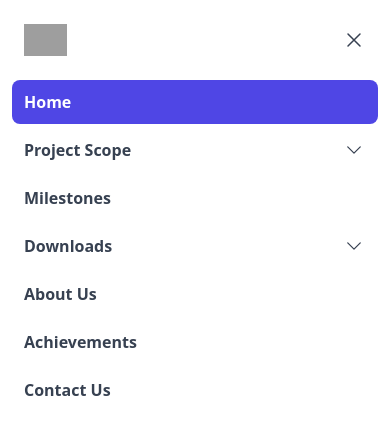
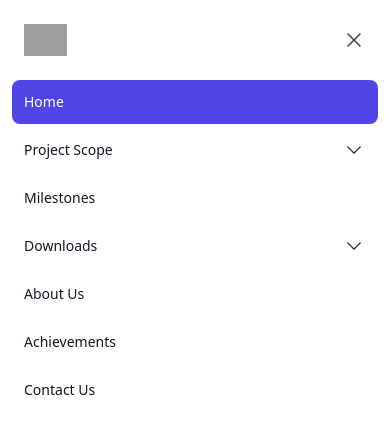
Before and after one commit to Red-Stream-Y3/HydroGuard, a React (Vite) app in the folder HydroGuard/: page / in a window 390 px wide. Both pictures are taken after a click on the button "Open main menu". Shown: the top 434 px of the page. Built offline with nearby package versions, Linux system fonts and the light colour scheme; grey boxes are pictures that could not be loaded; a web font is replaced by a local one.

Commit message:
Refactor Header component to update sub-menu item font size and link styles

```diff
--- a/HydroGuard/src/components/Header.jsx
+++ b/HydroGuard/src/components/Header.jsx
@@ -164,11 +164,12 @@ export default function Example() {
               <div className="space-y-1 py-6">
                 {navigation.map((item) => (
                   <Disclosure as="div" key={item.name} className="-mx-3">
-                    <DisclosureButton
-                      className={`group flex w-full items-center justify-between rounded-lg py-2 pl-3 pr-3.5 text-base font-semibold leading-7 ${
+                    <a
+                      href={item.href}
+                      className={`group flex w-full items-center justify-between rounded-lg py-2 pl-3 pr-3.5 text-sm font-medium leading-7 ${
                         isCurrent(item)
                           ? "bg-indigo-600 text-white"
-                          : "text-gray-700 hover:bg-gray-200 hover:text-indigo-600"
+                          : "text-gray-900 hover:bg-gray-200 hover:text-indigo-600"
                       }`}
                     >
                       {item.name}
@@ -178,14 +179,14 @@ export default function Example() {
                           className="h-5 w-5 flex-none group-data-[open]:rotate-180"
                         />
                       )}
-                    </DisclosureButton>
+                    </a>
                     {item.subItems && (
                       <DisclosurePanel className="mt-2 space-y-2">
                         {item.subItems.map((subItem) => (
                           <a
                             key={subItem.name}
                             href={subItem.href}
-                            className="block rounded-lg py-2 pl-6 pr-3 text-sm font-semibold leading-7 text-gray-900 hover:bg-gray-50"
+                            className="block rounded-lg py-2 pl-6 pr-3 text-sm font-semibold leading-7 text-gray-700 hover:bg-gray-50"
                           >
                             {subItem.name}
                           </a>
```
